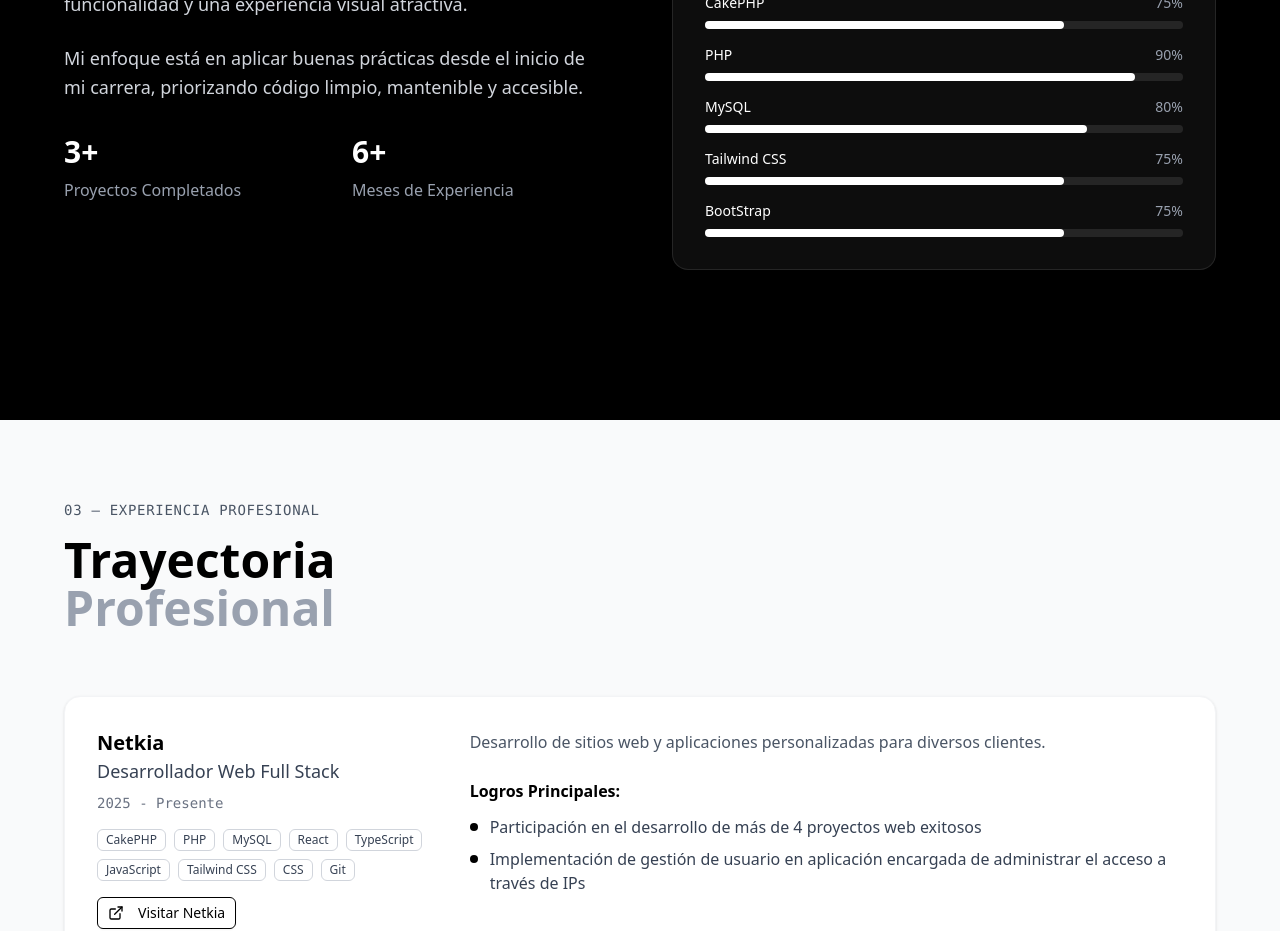
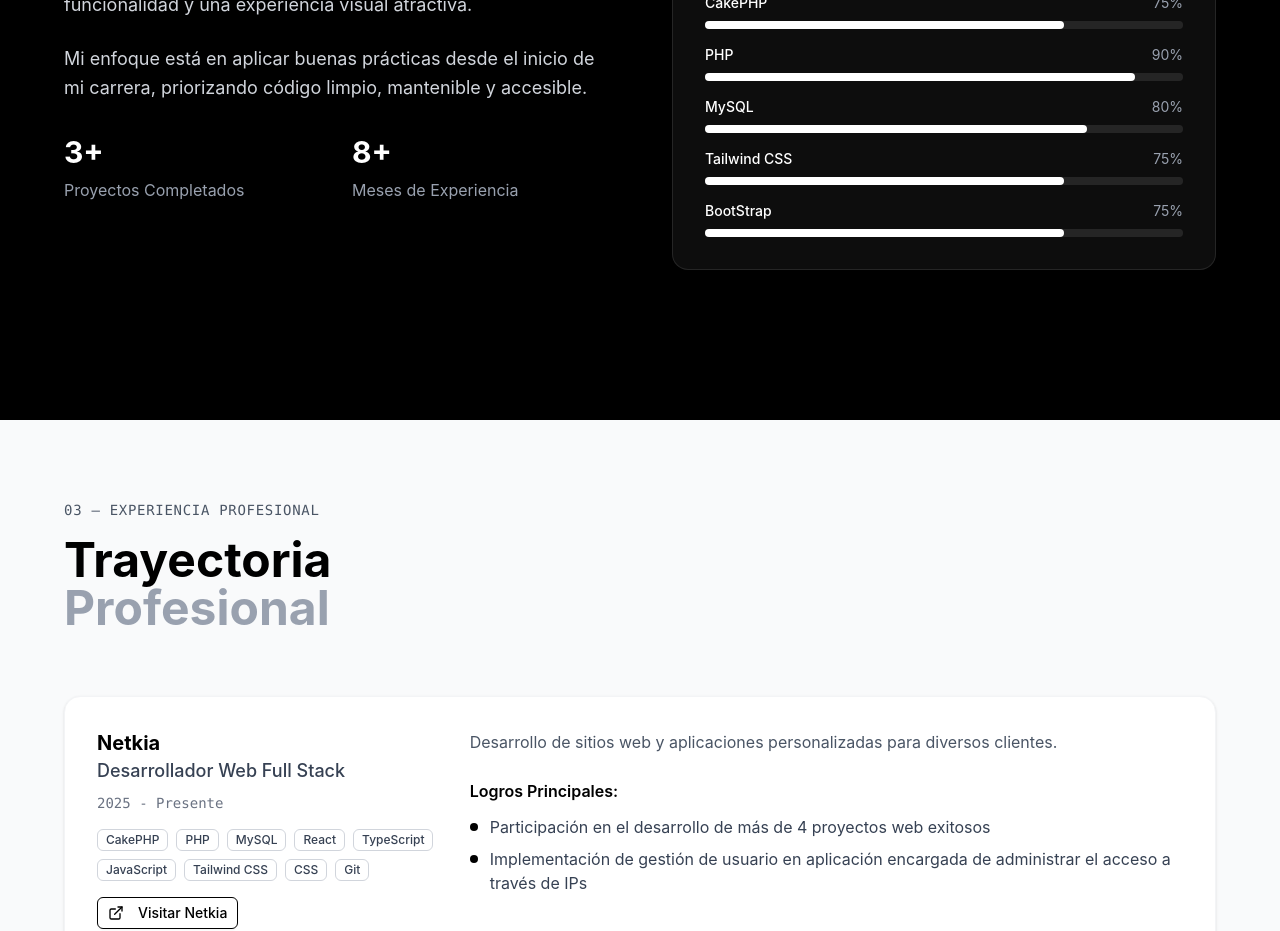
Before and after one commit to Hugocl01/hugocl01.github.io, a React (Vite) app: page / in a window 1280 px wide. Shown: the part 1180-2111 px from the top of the page. Built offline with nearby package versions, Linux system fonts and the light colour scheme.

Commit message:
Subir dependencias de versión

```diff
--- a/src/page.tsx
+++ b/src/page.tsx
@@ -422,7 +422,7 @@ export default function Portfolio() {
                                         <p className="text-gray-400 text-sm lg:text-base">Proyectos Completados</p>
                                     </div>
                                     <div>
-                                        <h3 className="text-2xl lg:text-3xl font-bold text-white mb-2">6+</h3>
+                                        <h3 className="text-2xl lg:text-3xl font-bold text-white mb-2">8+</h3>
                                         <p className="text-gray-400 text-sm lg:text-base">Meses de Experiencia</p>
                                     </div>
                                 </motion.div>
```
Also changed, not shown: package.json (+15 -15 lines), 1 other file (tests, documents, lock files or other folders).
